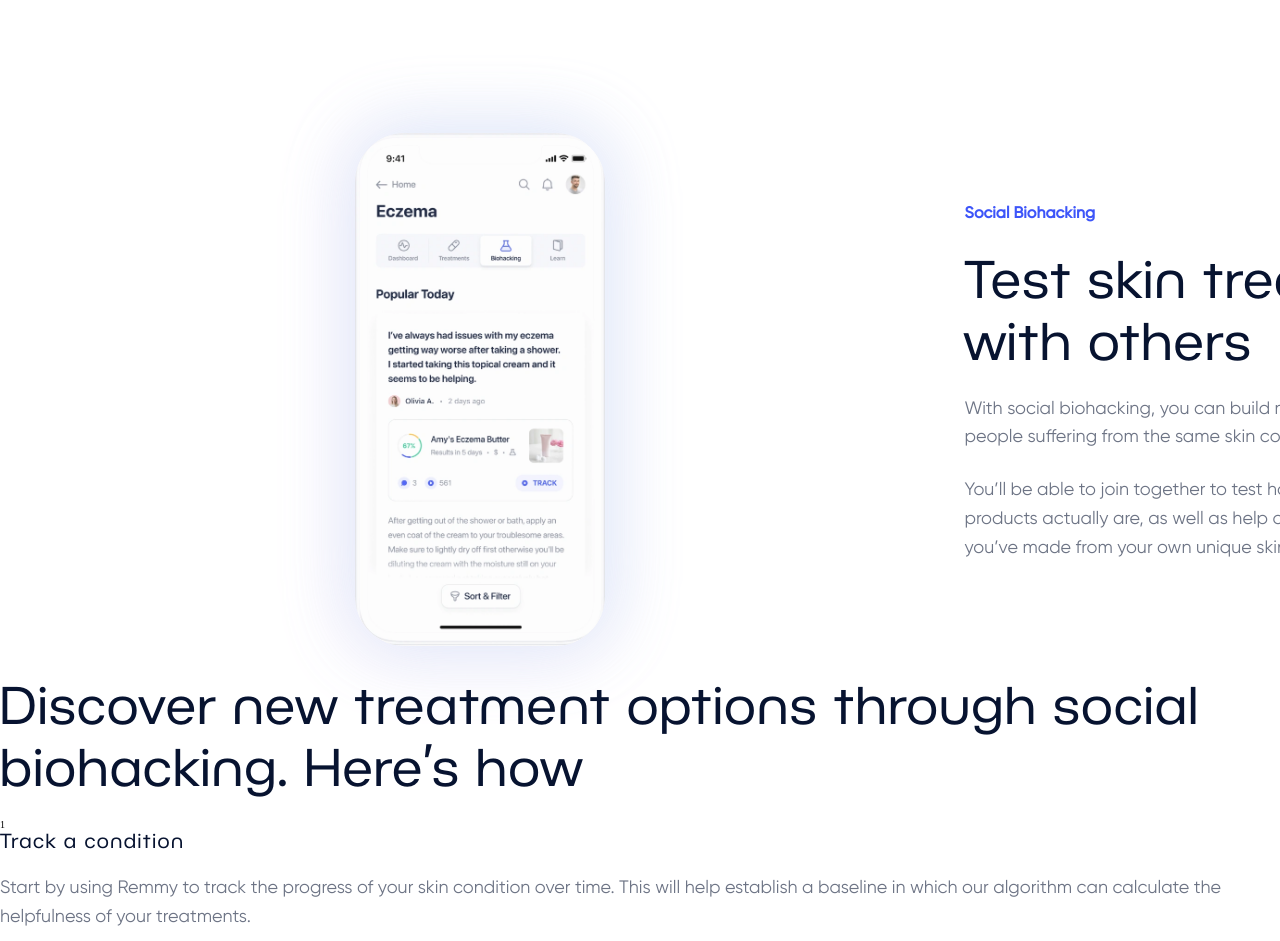
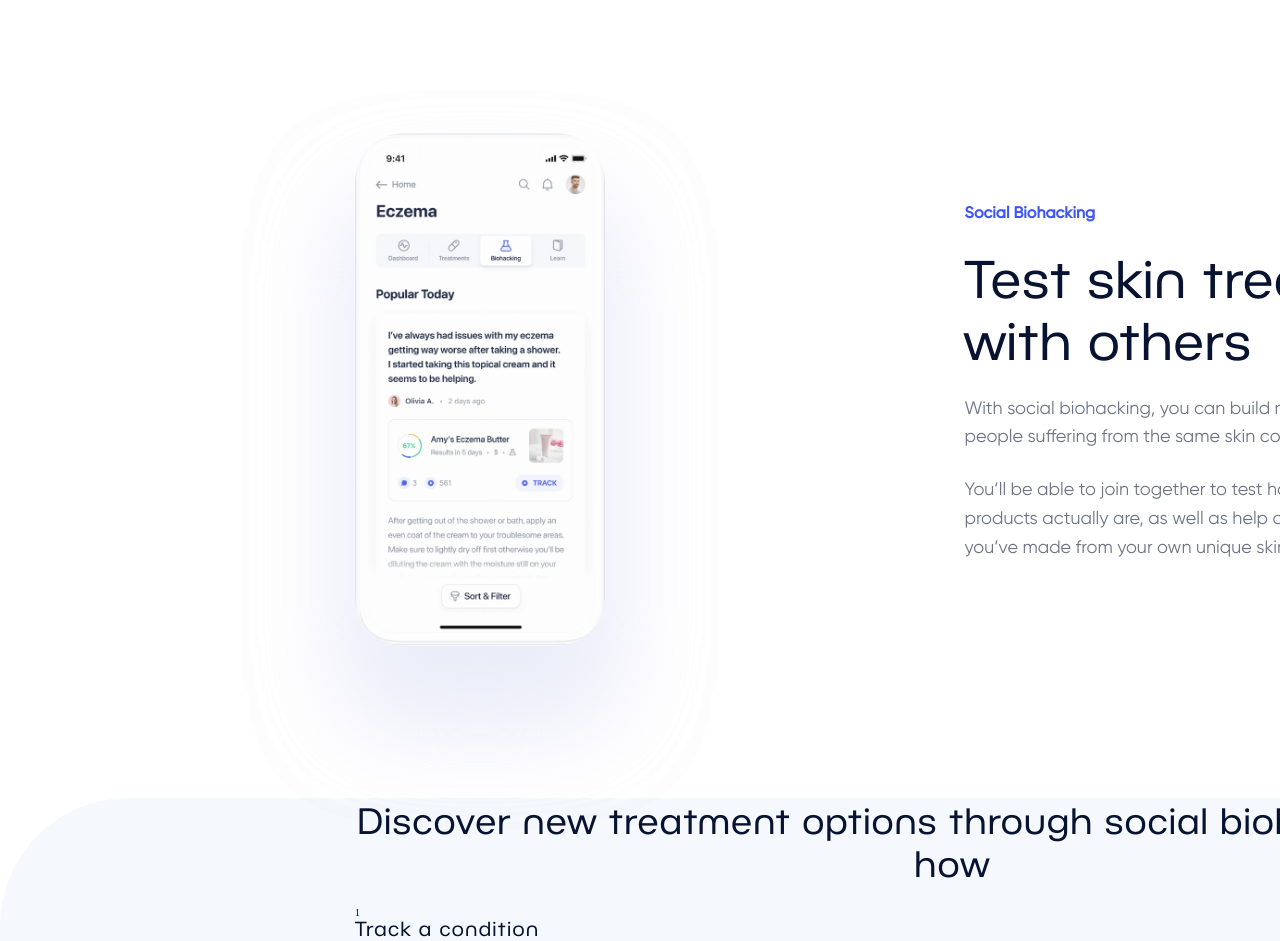
Before and after one commit to mrjannajafi/Skincare-discovery-and-tracking-app, a website: page index.html in a window 1280 px wide. Shown: the part 880-1821 px from the top of the page. Drawn offline with Linux system fonts and the light colour scheme.

Commit message:
complete social-biohacking and added how-it-works style

```diff
--- a/asset/design/style.scss
+++ b/asset/design/style.scss
@@ -1,9 +1,10 @@
 $color-bg-cream: rgb(252, 247, 244);
 $color-bg-white: rgb(255, 255, 255);
+$color-bg-gray:#f5f8fc;
 $color-black: rgb(0, 0, 0);
 $color-primary-blue: rgb(61, 85, 249);
-$color-shadow-lavender: rgba(239, 224, 248, 0.806);
-$color-bg-soft-blue: rgba(219, 236, 250, 0.799);
+$color-shadow-lavender: rgba(239, 224, 248, 0.5);
+$color-bg-soft-blue: rgba(221, 237, 250, 0.5);
 $color-text-peach: rgb(240, 188, 163);
 $color-text-header: rgb(7, 19, 48);
 $color-text-primary: #6d7485;
@@ -57,6 +58,8 @@ $margin-section: 15rem;
     2/4/8/12/16/24/32/48/64/80/96/128
     ======================================== */
 
+// <!-- ========== Header ========== -->
+
 .header {
   @include width-hero-header();
   position: fixed;
@@ -106,6 +109,7 @@ $margin-section: 15rem;
     padding: 1.2rem 2rem;
   }
 }
+// <!-- ========== Hero Section ========== -->
 
 .hero {
   @include width-hero-header();
@@ -146,14 +150,30 @@ $margin-section: 15rem;
   }
 }
 
+// <!-- ========== Social Biohacking Section ========== -->
+
 .social-biohacking {
   @include width-section();
   .social-biohacking__figure {
     background: none;
     .social-biohacking__image {
       border-radius: 50px;
-      box-shadow: 3px -3px 68px 4px $color-bg-soft-blue,
-        -3px 3px 68px 4px $color-shadow-lavender;
+      box-shadow: 0 7rem 90px 6px $color-bg-soft-blue,
+        0 7rem 90px 6px $color-shadow-lavender;
     }
   }
 }
+
+// <!-- ========== How It Works Section ========== -->
+
+.how-it-works {
+  @include width-section();
+  background-color: $color-bg-gray;
+  margin-left: auto;
+  margin-right: auto;
+  border-radius: 12.8rem;
+  .how-it-works__title{
+    text-align: center;
+    font-size: 3.6rem;
+  }
+}
```
Also changed, not shown: asset/design/style.css, 1 other file.
